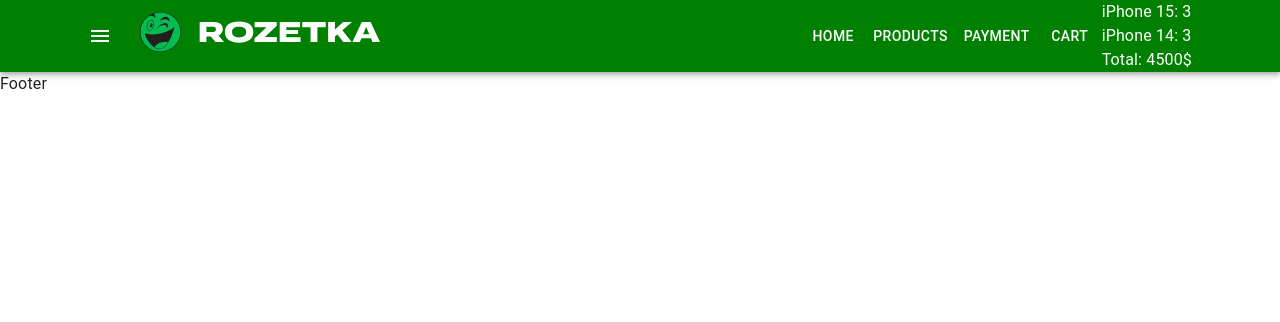
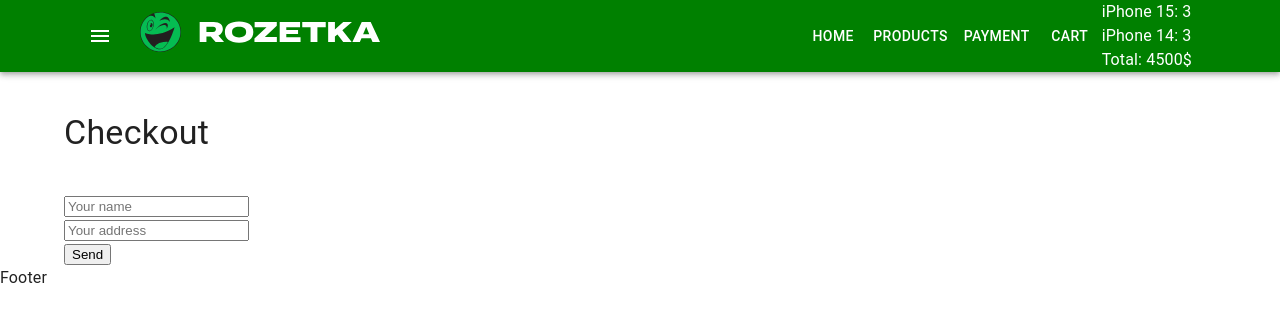
Before and after one commit to Vasyltsiun/shop-project-16.03, a React (Create React App) app: page /checkout in a window 1280 px wide. Shown: the top 322 px of the page. Built offline with nearby package versions, Linux system fonts and the light colour scheme.

Commit message:
added CheckoutPage

```diff
--- a/package.json
+++ b/package.json
@@ -16,6 +16,7 @@
     "@types/node": "^16.18.101",
     "@types/react": "^18.3.3",
     "@types/react-dom": "^18.3.0",
+    "axios": "^1.7.7",
     "lodash": "^4.17.21",
     "react": "18.3.1",
     "react-dom": "18.3.1",
--- a/src/layout/App.tsx
+++ b/src/layout/App.tsx
@@ -10,6 +10,7 @@
 import ProductPage from 'pages/Products/ProductsPage'
 import PaymentPage from 'pages/Payment/PaymentPage'
 import { omit } from 'lodash'
+import CheckoutPage from 'pages/Checkout/CheckoutPage'
 
 type productsInCartType = {
     [id: number]: number
@@ -56,6 +57,7 @@
                 />
                 <Route path="payment" element={<PaymentPage />} />
                 <Route path="products" element={<ProductPage />} />
+                <Route path="checkout" element={<CheckoutPage />} />
             </Routes>
             <Footer />
         </StyledEngineProvider>
--- a/src/pages/Cart/CartPage.tsx
+++ b/src/pages/Cart/CartPage.tsx
@@ -1,8 +1,9 @@
-import { Container, Grid, Typography } from '@mui/material'
+import { Button, Container, Grid, Typography } from '@mui/material'
 import CartTotal from 'components/CartTotal/CartTotal'
 import CartProductList from 'components/CartProductList/CartProductList'
 import CartProductListItemExtended from 'components/CartProductList/CartProductListItemExtended'
 import { useAppSelector } from 'store/hooks'
+import { Link } from 'react-router-dom'
 
 type Props = {
     productsInCart: {
@@ -28,6 +29,9 @@
                 />
             </Grid>
             <CartTotal productsInCart={productsInCart} />
+            <Link to="/checkout">
+                <Button>Proceed to checkout</Button>
+            </Link>
         </Container>
     )
 }
--- /dev/null
+++ b/src/pages/Checkout/CheckoutPage.tsx
@@ -0,0 +1,104 @@
+import { Container, Typography } from '@mui/material'
+import axios from 'axios'
+import { useState } from 'react'
+
+type Props = {}
+
+type Order = {
+    name: string
+    address: string
+}
+
+const CheckoutPage = (props: Props) => {
+    const [isOrderSend, setIsOrderSend] = useState<boolean>(false)
+
+    const [orderData, setOrderData] = useState<Order>({
+        name: '',
+        address: '',
+    })
+
+    const handleName = (e: React.ChangeEvent<HTMLInputElement>) => {
+        setOrderData((prevState) => ({
+            ...prevState,
+            name: e.target.value,
+        }))
+    }
+    const handleAddress = (e: React.ChangeEvent<HTMLInputElement>) => {
+        setOrderData((prevState) => ({
+            ...prevState,
+            address: e.target.value,
+        }))
+    }
+
+    const onSubmit = (e: React.FormEvent<HTMLFormElement>) => {
+        e.preventDefault()
+
+        axios
+            .post(
+                'https://my-json-server.typicode.com/kznkv-skillup/server/orders',
+                {
+                    name: orderData.name,
+                    address: orderData.address,
+                }
+            )
+            .then((res) => res.data)
+            .then(({ name, address }) => {
+                setOrderData({
+                    name,
+                    address,
+                })
+                setIsOrderSend(true)
+            })
+    }
+
+    const renderForm = () => {
+        return (
+            <form onSubmit={onSubmit}>
+                <div>
+                    <input
+                        type="text"
+                        placeholder="Your name"
+                        value={orderData.name}
+                        onChange={handleName}
+                    />
+                </div>
+                <div>
+                    <input
+                        type="text"
+                        placeholder="Your address"
+                        value={orderData.address}
+                        onChange={handleAddress}
+                    />
+                </div>
+                <button type="submit">Send</button>
+            </form>
+        )
+    }
+
+    const renderMessage = () => {
+        return (
+            <div>
+                <div>Dear {orderData.name}, thanks for your order!</div>
+                <p>Address: {orderData.address}</p>
+            </div>
+        )
+    }
+
+    return (
+        <Container>
+            <Typography
+                variant="h4"
+                component={'h1'}
+                sx={{
+                    margin: '40px 0',
+                }}
+            >
+                {' '}
+                Checkout
+            </Typography>
+            {isOrderSend ? renderMessage() : renderForm()}
+        </Container>
+    )
+}
+
+export default CheckoutPage
```
Also changed, not shown: 1 other file (tests, documents, lock files or other folders).
